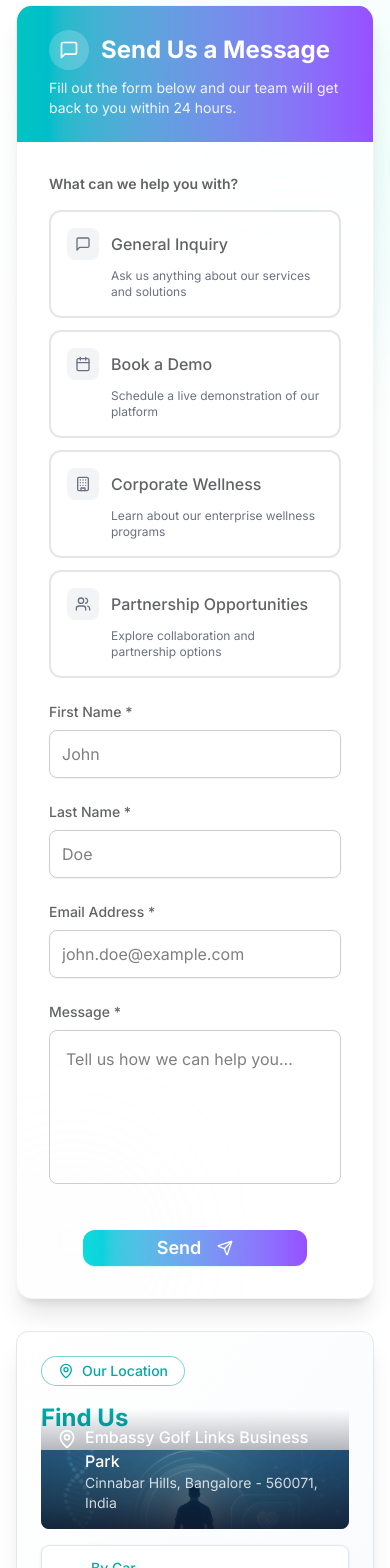
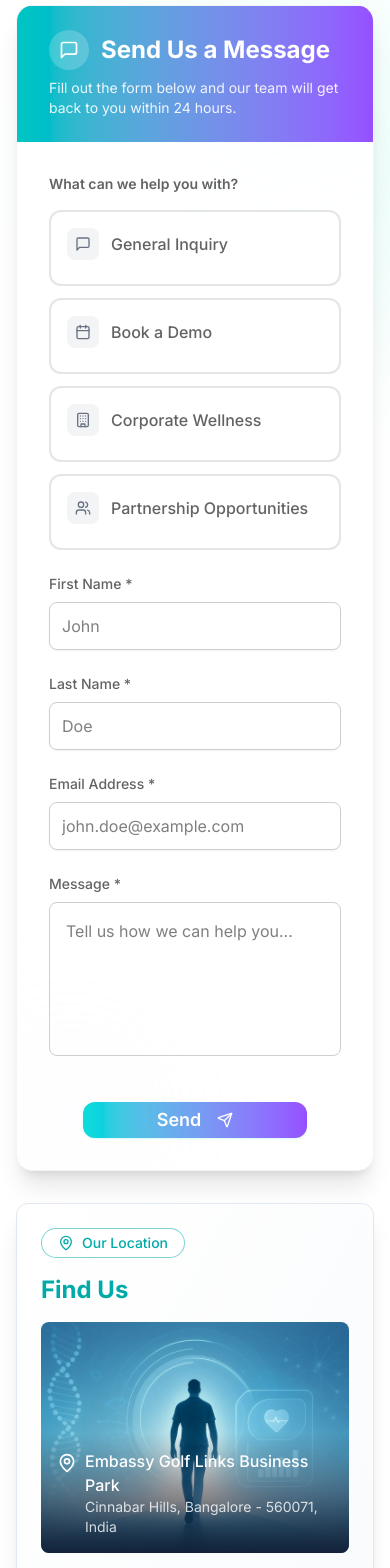
Before and after one commit to KraftX-Dev2025/tefline-website, a Next.js app: page /connect in a window 390 px wide. Shown: the part 432-2000 px from the top of the page. Built offline with nearby package versions, Linux system fonts and the light colour scheme.

Commit message:
UI update

```diff
--- a/src/app/cohort/[slug]/page.tsx
+++ b/src/app/cohort/[slug]/page.tsx
@@ -48,7 +48,7 @@ export default function TeamMemberPage(props: { params: Params }) {
     };
 
     return (
-        <div className="container mx-auto py-24 px-4">
+        <div className="container mx-auto py-8 px-4">
             {/* Back button */}
             <Link
                 href="/cohort"
--- a/src/app/cohort/page.tsx
+++ b/src/app/cohort/page.tsx
@@ -290,7 +290,7 @@ export default function TeamPage() {
 
             {/* Team Dynamics Section */}
             {/* Team Dynamics Section */}
-            <section className="py-24 px-4 relative overflow-hidden bg-white">
+            <section className="py-8 px-4 relative overflow-hidden bg-white">
                 {/* Blurred gradient background */}
                 <div className="absolute top-0 right-0 w-96 h-96 bg-orange-100 rounded-full opacity-30 blur-[120px]"></div>
                 <div className="absolute bottom-0 left-0 w-80 h-80 bg-teal-100 rounded-full opacity-40 blur-[100px]"></div>
--- a/src/app/connect/page.tsx
+++ b/src/app/connect/page.tsx
@@ -64,9 +64,8 @@ export default function ContactPage() {
                     `}</style>
                 </div>
             </section>
+            <FAQSection />
             <ContactOptionsSection />
-
-            <FAQSection />
         </main>
     );
 }
--- a/src/app/content/page.tsx
+++ b/src/app/content/page.tsx
@@ -190,7 +190,7 @@ export default function AboutPage() {
 
             {/* Our Story Section */}
             <section
-                className="py-24 px-4 relative overflow-hidden"
+                className="py-8 px-4 relative overflow-hidden"
                 style={{ background: "var(--background-card)" }}
             >
                 {/* Blurred gradient background */}
@@ -323,7 +323,7 @@ export default function AboutPage() {
             </section>
 
             {/* Biological Capital Section */}
-            <section className="py-24 relative overflow-hidden">
+            <section className="py-8 relative overflow-hidden">
                 <div
                     className="absolute inset-0 opacity-80 z-0"
                     style={{
@@ -407,7 +407,7 @@ export default function AboutPage() {
 
             {/* Partners & Credentials Section */}
             <section
-                className="py-24 px-4"
+                className="py-8 px-4"
                 style={{ background: "var(--background-main)" }}
             >
                 <div className="max-w-7xl mx-auto">
--- a/src/components/connect/FormSection.tsx
+++ b/src/components/connect/FormSection.tsx
@@ -168,30 +168,27 @@ export default function ContactFormSection() {
                                         key={inquiry.id}
                                         whileHover={{ y: -2, scale: 1.02 }}
                                         whileTap={{ scale: 0.98 }}
-                                        className={`cursor-pointer rounded-xl p-4 transition-all duration-200 border-2 ${
-                                            selectedInquiry === inquiry.id
+                                        className={`cursor-pointer rounded-xl p-4 transition-all duration-200 border-2 ${selectedInquiry === inquiry.id
                                             ? "bg-gradient-to-br from-teal-50 to-teal-100/50 border-teal-300 shadow-md shadow-teal-100"
                                             : "border-gray-200 hover:border-teal-200 bg-white hover:bg-gray-50"
                                             }`}
                                         onClick={() => setSelectedInquiry(inquiry.id)}
                                     >
                                         <div className="flex items-center gap-3 mb-2">
-                                            <div className={`w-8 h-8 rounded-lg flex items-center justify-center ${
-                                                selectedInquiry === inquiry.id
+                                            <div className={`w-8 h-8 rounded-lg flex items-center justify-center ${selectedInquiry === inquiry.id
                                                 ? "bg-teal-500 text-white"
                                                 : "bg-gray-100 text-gray-500"
                                                 }`}>
                                                 <IconComponent className="w-4 h-4" />
                                             </div>
-                                            <span className={`font-medium ${
-                                                selectedInquiry === inquiry.id
+                                            <span className={`font-medium ${selectedInquiry === inquiry.id
                                                 ? "text-teal-700"
                                                 : "text-gray-700"
                                                 }`}>
                                                 {inquiry.label}
                                             </span>
                                         </div>
-                                        <p className="text-xs text-gray-500 ml-11">
+                                        <p className="hidden sm:flex text-xs text-gray-500 ml-11">
                                             {inquiry.description}
                                         </p>
                                     </motion.div>
@@ -262,7 +259,7 @@ export default function ContactFormSection() {
                             rows={5}
                             value={formState.message}
                             onChange={handleInputChange}
-                            className="w-full p-4 border border-gray-300 rounded-lg focus:ring-2 focus:ring-teal-500 focus:border-teal-500 text-base resize-none"
+                            className="w-full p-4 border border-gray-300 rounded-lg focus:border-teal-600 focus:outline-none focus:ring-2 focus:ring-teal-500 text-base resize-none"
                             placeholder="Tell us how we can help you..."
                             required
                         />
--- a/src/components/connect/LocationSection.tsx
+++ b/src/components/connect/LocationSection.tsx
@@ -14,7 +14,7 @@ export default function LocationMapSection() {
     return (
         <div ref={mapRef} className="flex-grow">
             <div className="bg-gradient-to-br from-white to-slate-50 p-6 rounded-xl border border-slate-200 overflow-hidden relative shadow-xl h-full">
-                <div className="aspect-video rounded-lg relative overflow-hidden">
+                {/* Headings and badge moved outside aspect-ratio box for better mobile layout */}
                 <motion.div
                     initial={{ opacity: 0, y: 20 }}
                     animate={isMapInView ? { opacity: 1, y: 0 } : {}}
@@ -30,13 +30,15 @@ export default function LocationMapSection() {
                     </h2>
                 </motion.div>
 
+                <div className="relative overflow-hidden rounded-lg sm:aspect-video aspect-[4/3]">
                     {/* Map Placeholder - In a real implementation, this would be replaced with a Google Maps integration */}
                     <Image
                         src={locationInfo.mapImage}
                         alt="Map location"
-                        width={800}
-                        height={400}
-                        className="w-full h-full object-cover"
+                        fill
+                        className="object-cover"
+                        sizes="(max-width: 640px) 100vw, 800px"
+                        priority
                     />
 
                     {/* Map Overlay with Address */}
--- a/src/components/home/call-to-action-section.tsx
+++ b/src/components/home/call-to-action-section.tsx
@@ -12,7 +12,7 @@ const CallToActionSection = () => {
   }
 
   return (
-    <section className="py-24 px-4 relative overflow-hidden bg-white text-teal-700">
+    <section className="py-8 px-4 relative overflow-hidden bg-white text-teal-700">
       <div className="absolute top-0 left-0 w-full h-full overflow-hidden">
         <div className="absolute top-1/3 left-1/4 w-[40rem] h-[40rem] rounded-full bg-teal-500/5 blur-[120px]"></div>
         <div className="absolute bottom-0 right-1/4 w-[30rem] h-[30rem] rounded-full bg-teal-400/5 blur-[100px]"></div>
--- a/src/components/home/lifestyle-medicine-section.tsx
+++ b/src/components/home/lifestyle-medicine-section.tsx
@@ -39,7 +39,7 @@ const LifestyleMedicineSection: React.FC = () => {
 
     return (
         <section
-            className="py-24 px-4 relative overflow-hidden primary-gradient"
+            className="py-8 px-4 relative overflow-hidden primary-gradient"
             ref={sectionRef}
         >
             <div className="absolute top-0 right-0 w-96 h-96 bg-orange-400/10 rounded-full opacity-30 blur-[120px]"></div>
```
Also changed, not shown: src/app/press/page.tsx (+4 -4 lines). Lines whose indentation alone changed are shown as unchanged.
